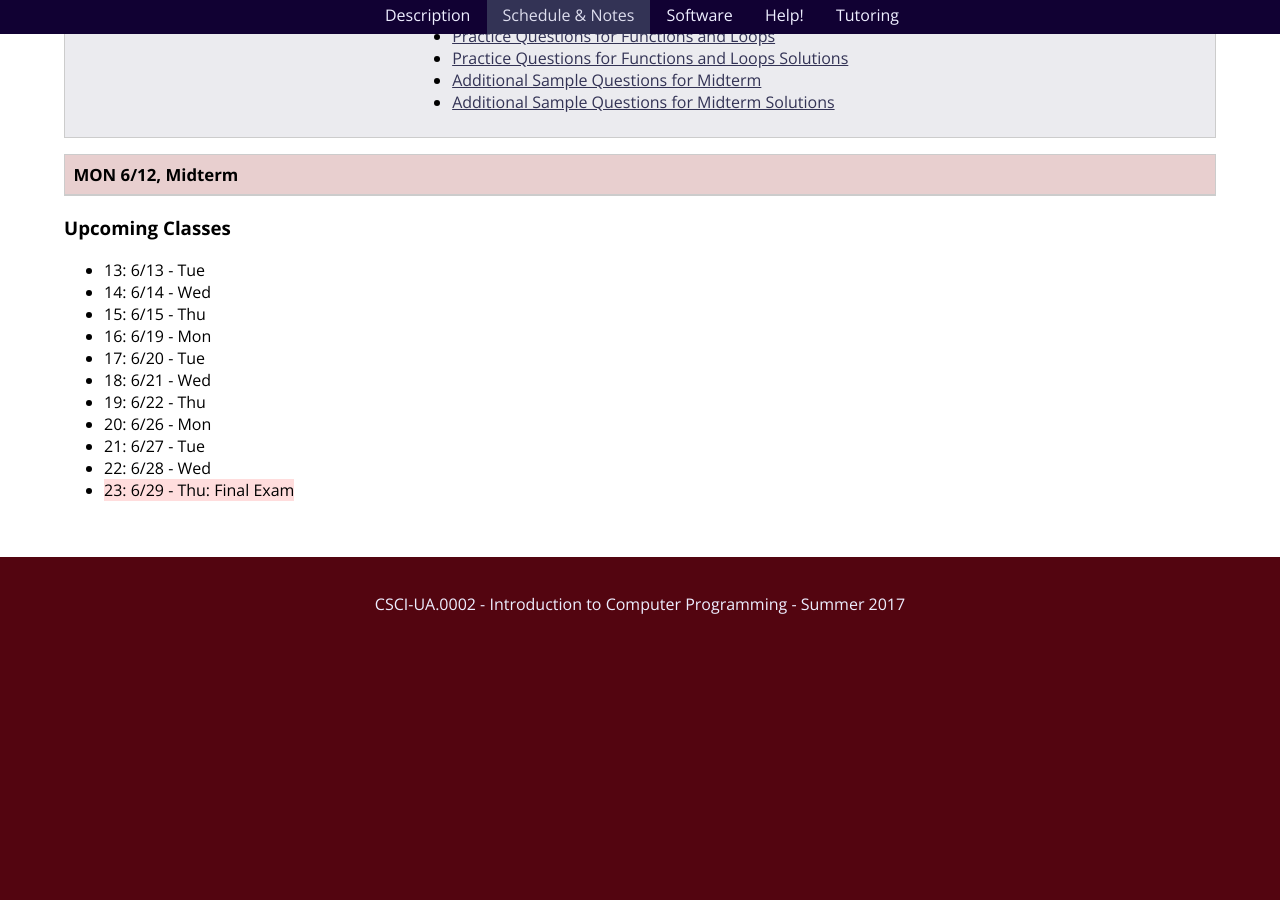
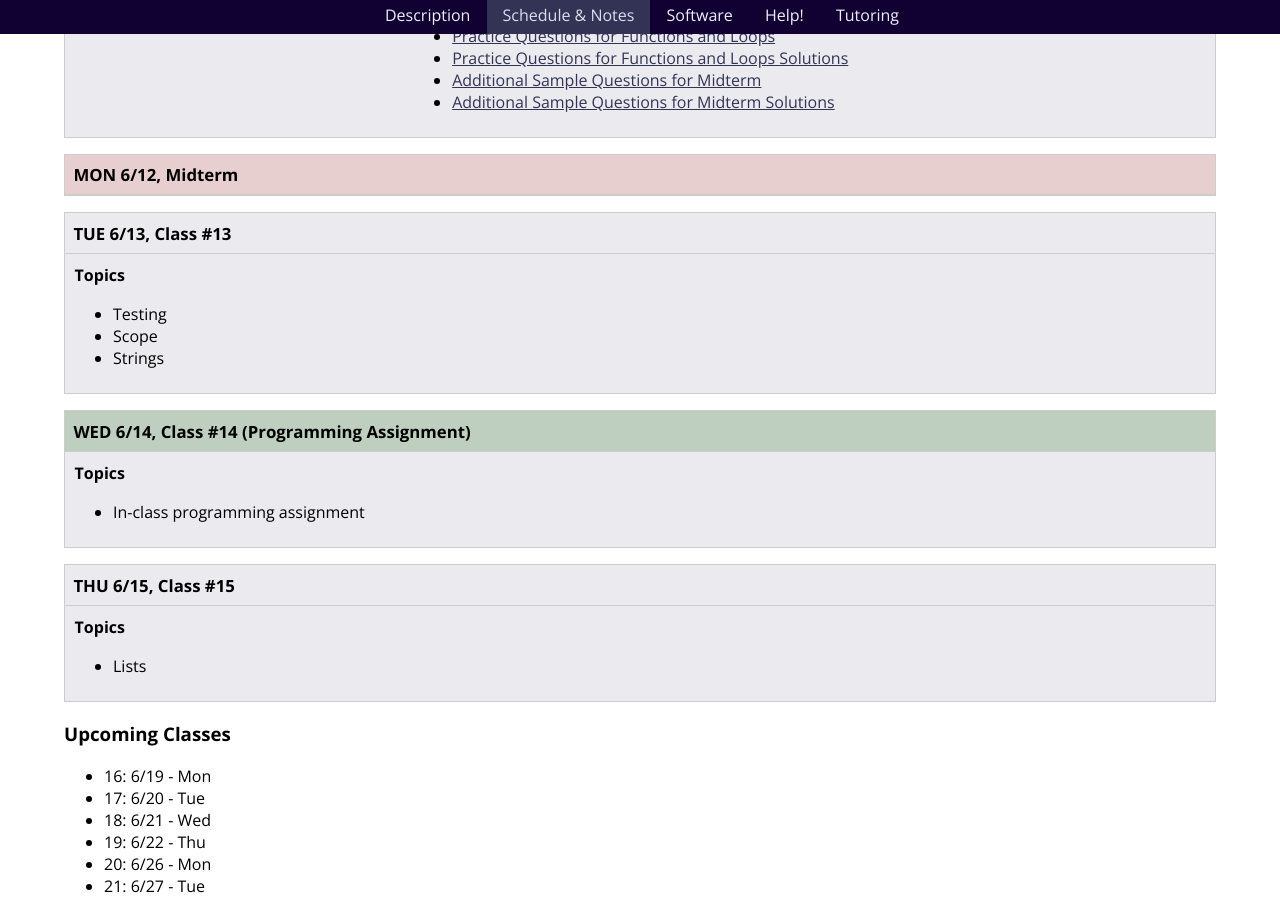
Before and after one commit to foureyes/csci-ua.0002-summer2017-001, a Jekyll site: the page built from schedule.markdown, in a window 1280 px wide and 900 px high, scrolled down 5426 px. Built offline with Jekyll 4.4.1, drawn with Linux system fonts in a browser that asks for light colours; before the commit the page ends 6115 px from its top, so only the background shows below that.

Commit message:
add skeleton for classes 13 through 15

```diff
--- a/schedule.markdown
+++ b/schedule.markdown
@@ -218,11 +218,49 @@ Schedule & Notes
 
 </section>
 
+<a name="class13"></a><!---------- start --------------->
+
+<section markdown="block">
+### TUE 6/13, Class #13
+
+<div class="class-details">
+<article class="topics" markdown="block">
+#### Topics
+
+* Testing
+* Scope
+* Strings
+
+</article> {% include classes/class-13.markdown %} </div> </section>
+
+<a name="class14"></a><!---------- start --------------->
+
+<section markdown="block" class="workshop">
+### WED 6/14, Class #14 (Programming Assignment)
+
+<div class="class-details">
+<article class="topics" markdown="block">
+
+#### Topics
+
+* In-class programming assignment
+</article> {% include classes/class-14.markdown %} </div> </section>
+
+<a name="class15"></a><!---------- start --------------->
+
+<section markdown="block">
+### THU 6/15, Class #15
+
+<div class="class-details">
+<article class="topics" markdown="block">
+#### Topics
+
+* Lists
+
+</article> {% include classes/class-15.markdown %} </div> </section>
+
 ### Upcoming Classes
 
-* 13: 6/13 - Tue
-* 14: 6/14 - Wed
-* 15: 6/15 - Thu
 * 16: 6/19 - Mon
 * 17: 6/20 - Tue
 * 18: 6/21 - Wed
@@ -238,20 +276,7 @@ Schedule & Notes
 
 
 
-
-
-
-
-
-
-
-
-
-
-
-
-
-
+<!--
 <a name="class12"></a><!---------- start --------------->
 
 <section markdown="block">
@@ -266,22 +291,8 @@ Schedule & Notes
 * Writing Your Own Functions
 
 </article> {% include classes/12/materials.markdown %}</div> </section>
+-->
 
-
-<a name="class13"></a><!---------- start --------------->
-
-<section markdown="block">
-### TUE 3/07, Class #13
-
-<div class="class-details">
-<article class="topics" markdown="block">
-#### Topics
-
-* Writing Your Own Functions Continued
-* Testing
-* Scope
-* Strings
-</article> {% include classes/13/materials.markdown %} </div> </section>
 
 
 <a name="class14"></a><!---------- start --------------->
@@ -296,24 +307,6 @@ Schedule & Notes
 
 * In-class programming assignment
 </article> {% include classes/14/materials.markdown %} </div> </section>
-
-
-<a name="springbreak1"></a><!---------- start --------------->
-
-<section markdown="block" style="background-color: #bbccdd">
-### TUE 3/14, SPRING BREAK
-
-<div class="class-details"></div>
-</section>
-
-<a name="springbreak2"></a><!---------- start --------------->
-
-<section markdown="block" style="background-color: #bbccdd">
-### THU 3/16, SPRING BREAK
-
-<div class="class-details"></div>
-</section>
-
 
 <a name="class15"></a><!---------- start --------------->
 
```
Also changed, not shown: _includes/classes/class-13.markdown (added), _includes/classes/class-14.markdown (added), _includes/classes/class-15.markdown (added), 1 other file.
